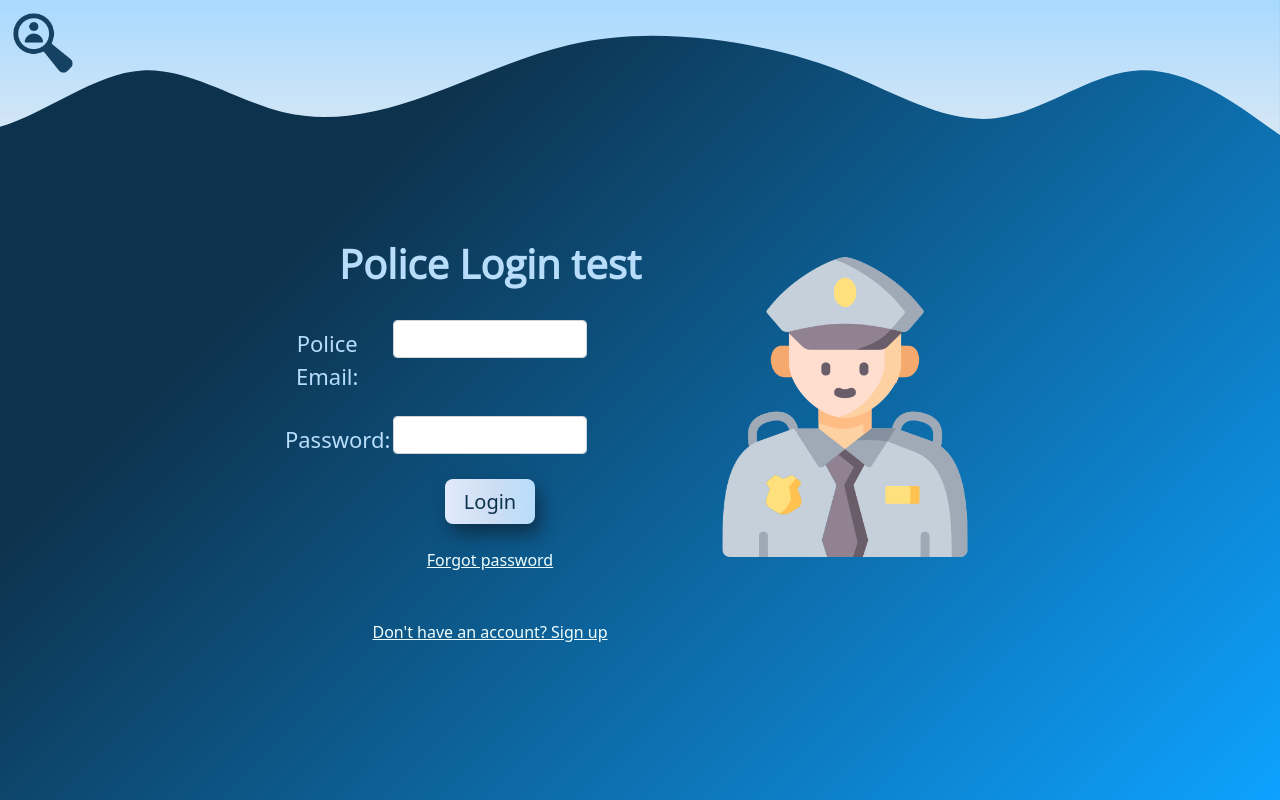
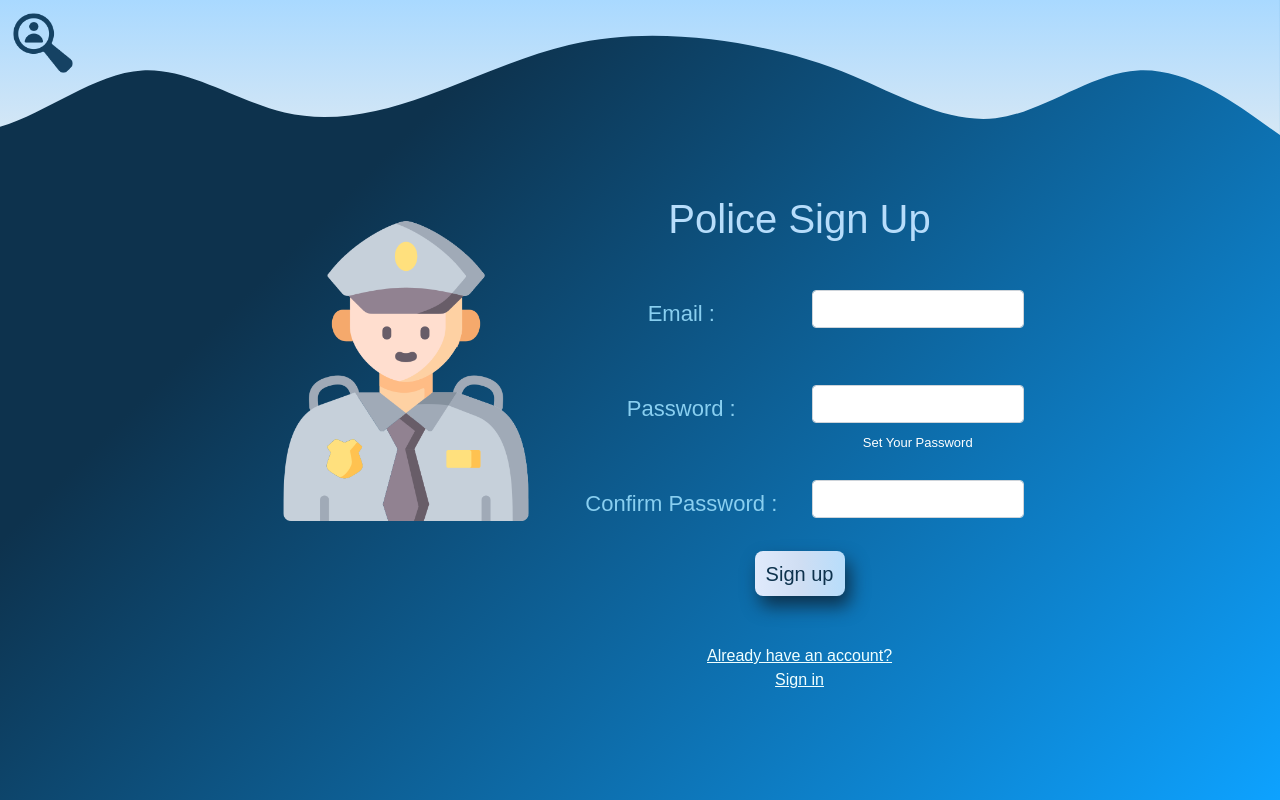
Before and after one commit to vidushi07/FindTheMissing, a PHP site: page /police_login.php in a window 1280 px wide. Run offline with PHP 8.4, Linux system fonts and the light colour scheme; some libraries are stand-ins or nearby versions; some web fonts are replaced.

Commit message:
Update police_login.php

```diff
--- a/police_login.php
+++ b/police_login.php
@@ -2,16 +2,17 @@
 <html>
 
 <head>
-	<title>police Logins</title>
+	<title>Police Signup</title>
 	<link href="https://cdn.jsdelivr.net/npm/bootstrap@5.0.0-beta2/dist/css/bootstrap.min.css" rel="stylesheet" integrity="sha384-BmbxuPwQa2lc/FVzBcNJ7UAyJxM6wuqIj61tLrc4wSX0szH/Ev+nYRRuWlolflfl" crossorigin="anonymous">
 	<meta name="viewport" content="width=device-width, initial-scale=1">
-	<link rel="stylesheet" href="police_login_style.css">
+	<link rel="stylesheet" href="police_signup_style.css">
 	<script src="https://www.gstatic.com/firebasejs/8.2.9/firebase-app.js"></script>
 	<script src="https://www.gstatic.com/firebasejs/8.2.9/firebase-auth.js"></script>
 	<script src="https://www.gstatic.com/firebasejs/8.2.9/firebase-database.js"></script>
 	<script src="https://www.gstatic.com/firebasejs/8.2.9/firebase-storage.js"></script>
 	<script src="https://code.jquery.com/jquery-3.5.1.js" integrity="sha256-QWo7LDvxbWT2tbbQ97B53yJnYU3WhH/C8ycbRAkjPDc=" crossorigin="anonymous"></script>
 	<link href="https://fonts.googleapis.com/css2?family=Cinzel:wght@600&family=Merriweather&family=Open+Sans:wght@300&family=Patua+One&family=Rubik:wght@300;600&family=Sacramento&family=Satisfy&family=Sniglet&family=Zen+Maru+Gothic:wght@300&display=swap" rel="stylesheet">
+
 </head>
 
 <body>
@@ -28,71 +29,137 @@
 	</div>
 	<center>
 		<div class="container-logo">
-			<a href="\findthemissing\index.php"><img src="/findthemissing/images/loho2.png" alt="Logo" width="60px" height="60px"></a>
+			<a href="index.php"><img src="images/loho2.png" alt="Logo" width="60px" height="60px"></a>
 		</div>
 	</center>
+
 	<div class="container1">
 		<div class="form1">
-			<center>
-				<div style="margin-top:70px">
-					<h1 style="color:#b7ddfb">Police Login test</h1>
-					<h5 class="text-danger" id="login-err-msg"></h5>
+
+			<!-- <form>
+				<div class="topnav">
+					<div class="row mb-5">
+						<label for="inputEmail3" class="col-sm-3 col-form-label">Email:</label>
+						<div class="col-sm-3">
+							<input type="email" class="form-control" id="police-email">
+						</div>
+					</div>
+					<div class="row mb-4">
+						<label for="inputPassword3" class="col-sm-3 col-form-label">Password:</label>
+						<div class="col-sm-3">
+							<input type="password" class="form-control" id="police-pass" onkeyup="return passwordChanged()">
+							<span style="font-size:13px; color:white;" id="strength">Set Your Password</span>
+						</div>
+					</div>
+					<div class="row mb-4">
+						<label for="inputPassword3" class="col-sm-3 col-form-label">Confirm Password:</label>
+						<div class="col-sm-3">
+							<input type="password" class="form-control" id="police-cnf-pass">
+						</div>
+					</div>
 				</div>
-			</center>
-			<br>
+			</form> -->
 
 			<form>
 				<center>
-					<div class="xyz">
-						<div class="row mb-3">
-							<label for="email" class="col-sm-3 col-form-label">Police Email:</label>
+					<h1>Police Sign Up</h1>
+					<br>
+					<div class="topnav">
+						<div class="row mb-5">
+							<label for="inputEmail3" class="col-sm-6 col-form-label">Email :</label>
 							<div class="col-sm-6">
-								<input type="email" class="form-control" id="email">
+								<input type="email" class="form-control" id="police-email">
 							</div>
 						</div>
-						<div class="row mb-3">
-							<label for="password" class="col-sm-3 col-form-label">Password:</label>
+						<div class="row mb-4">
+							<label for="inputPassword3" class="col-sm-6 col-form-label">Password :</label>
 							<div class="col-sm-6">
-								<input type="password" class="form-control" id="password">
+								<input type="password" class="form-control" id="police-pass" onkeyup="return passwordChanged()">
+								<span style="font-size:13px; color:white;" id="strength">Set Your Password</span>
+							</div>
+						</div>
+						<div class="row mb-4">
+							<label for="inputPassword3" class="col-sm-6 col-form-label">Confirm Password :</label>
+							<div class="col-sm-6">
+								<input type="password" class="form-control" id="police-cnf-pass">
 							</div>
 						</div>
 					</div>
 				</center>
 			</form>
 			<center>
-				<button onMouseOver="this.style.color='#0288d1'" onMouseOut="this.style.color='#0d324d'" class="button" id="login-btn"> Login</button>
+				<button type="submit" onMouseOver="this.style.color='#0288d1'" onMouseOut="this.style.color='#0d324d'" class="button" id="sign-up-btn">Sign up</button>
+				<br>
 				<br>
 				<br>
 				<div>
-					<a href="forget_password.php" style="color:azure">Forgot password</a>
-				</div><br><br>
-				<div>
-					<a href="/findthemissing/policepanel/police_signup.php" style="color:azure">Don't have an account? Sign up</a>
+					<a href="police_login.php" style="color:azure; text-decoration:underline;">Already have an account? <br> Sign in </a>
 				</div>
+			</center>
 		</div>
 		<div class="image1">
-			<img src="/findthemissing/images/police.png" alt="Icon" width="300px" height="300px">
+			<img src="images/police.png" alt="Icon" width="300px" height="300px">
 		</div>
 	</div>
-	</center>
+	<br>
+	<br>
 
+	<br>
 	<script src="js/index.js"></script>
+
+	<script language="javascript">
+		function passwordChanged() {
+			// alert("hi");
+			var strength = document.getElementById('strength');
+			var strongRegex = new RegExp("^(?=.{10,})(?=.*[A-Z])(?=.*[a-z])(?=.*[0-9])(?=.*\\W).*$", "g");
+			var mediumRegex = new RegExp("^(?=.{8,})(((?=.*[A-Z])(?=.*[a-z]))|((?=.*[A-Z])(?=.*[0-9]))|((?=.*[a-z])(?=.*[0-9]))).*$", "g");
+			var enoughRegex = new RegExp("(?=.{6,}).*", "g");
+			var pwd = document.getElementById("police-pass");
+			if (pwd.value.length == 0) {
+				strength.innerHTML = 'Set Your Password';
+			} else if (false == enoughRegex.test(pwd.value)) {
+				strength.innerHTML = '<span style="color:#FF66FF">More Characters</span>';
+			} else if (strongRegex.test(pwd.value)) {
+				strength.innerHTML = '<span style="color:#39FF14">Strong!</span>';
+			} else if (mediumRegex.test(pwd.value)) {
+				strength.innerHTML = '<span style="color:#FFFF00">Medium!</span>';
+			} else {
+				strength.innerHTML = '<span style="color:#fd1c03">Weak!</span>';
+			}
+		}
+
+
+
+		// function ValidateEmail(inputText){
+		// var mailformat = /^[a-zA-Z0-9.!#$%&'*+/=?^_`{|}~-]+@[a-zA-Z0-9-]+(?:\.[a-zA-Z0-9-]+)*$/;
+		// if(inputText.value.match(mailformat))
+		// {
+		// alert("Valid email address!");
+		// document.form1.text1.focus();
+		// return true;
+		// }
+		// else
+		// {
+		// alert("You have entered an invalid email address!");
+		// document.form1.text1.focus();
+		// return false;
+		// }
+		// }
+	</script>
+
 	<script>
-		sessionStorage.removeItem('login_id'); //to out the session  of pre logged in id
 		firebase.auth().onAuthStateChanged(function(user) {
 			if (user) {
 				var userId = firebase.auth().currentUser.uid;
-				sessionStorage.setItem("login_id", userId);
 				firebase.database().ref('Users/' + userId).once('value').then(function(snapshot) {
-					if (snapshot.val()) {
-						window.location.href = "admin/dashboard.php";
-					} else {
-						window.location.href = "admin/profile.php";
+					if (!snapshot.val()) {
+						window.location.href = "policepanel/admin/profile.php";
 					}
 				});
 			}
 		});
 	</script>
+
 </body>
 
 </html>
```
